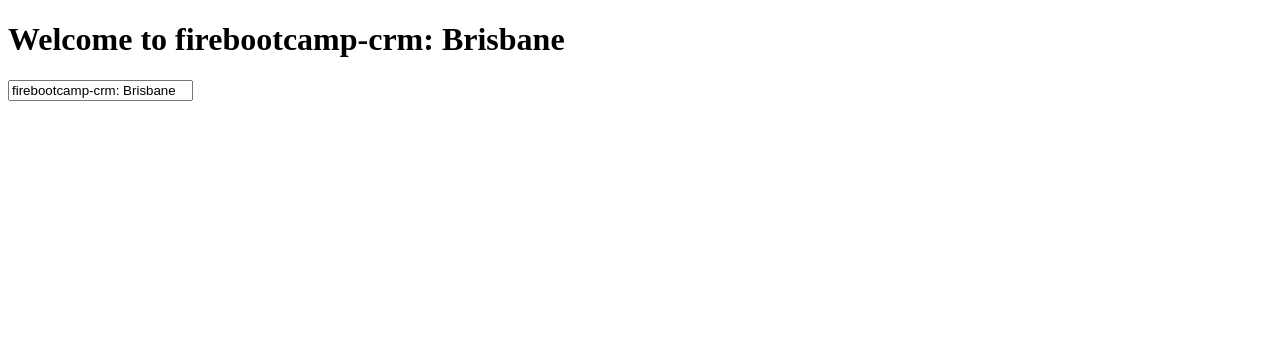
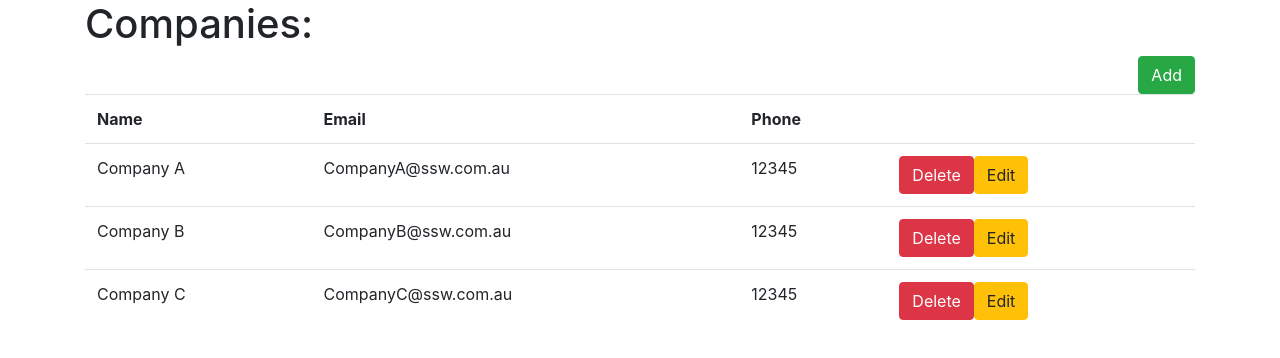
Before and after one commit to SSWConsulting/fbc-angular-brisbane-092019, an Angular app: page / in a window 1280 px wide. Shown: the top 358 px of the page. Built offline with nearby package versions, Linux system fonts and the light colour scheme.

Commit message:
Added companyList component + ngBootstrap

```diff
--- a/angular.json
+++ b/angular.json
@@ -28,9 +28,12 @@
               "src/assets"
             ],
             "styles": [
-              "src/styles.scss"
+              "src/styles.scss",
+              "./node_modules/bootstrap/dist/css/bootstrap.min.css"
             ],
-            "scripts": []
+            "scripts": [
+
+            ]
           },
           "configurations": {
             "production": {
--- a/package.json
+++ b/package.json
@@ -19,6 +19,8 @@
     "@angular/platform-browser": "~8.2.4",
     "@angular/platform-browser-dynamic": "~8.2.4",
     "@angular/router": "~8.2.4",
+    "@ng-bootstrap/ng-bootstrap": "^5.1.1",
+    "bootstrap": "^4.3.1",
     "rxjs": "~6.4.0",
     "tslib": "^1.10.0",
     "zone.js": "~0.9.1"
--- a/src/app/app.component.html
+++ b/src/app/app.component.html
@@ -1,4 +1,8 @@
-
+<!--
 <h1>Welcome to {{title}}</h1>
 
-<input type="text" [(ngModel)]="title"  />
+<input type="text" [(ngModel)]="title"  /> -->
+
+<div class="container">
+    <fbc-company-list></fbc-company-list>
+</div>
--- /dev/null
+++ b/src/app/company/company-list/company-list.component.html
@@ -0,0 +1,21 @@
+
+<h1>Companies: </h1>
+<button class="btn btn-success float-right">Add</button>
+
+<table class="table table-striped">
+  <tr>
+    <th>Name</th>
+    <th>Email</th>
+    <th>Phone</th>
+    <th></th>
+  </tr>
+  <tr *ngFor="let company of companies">
+    <td>{{ company.name }}</td>
+    <td>{{ company.email }}</td>
+    <td>{{ company.phone }}</td>
+    <td>
+      <button class="btn btn-danger">Delete</button>
+      <button class="btn btn-warning">Edit</button>
+    </td>
+  </tr>
+</table>
--- /dev/null
+++ b/src/app/company/company-list/company-list.component.ts
@@ -0,0 +1,23 @@
+import { Component, OnInit } from '@angular/core';
+import { Company } from '../company';
+
+@Component({
+  selector: 'fbc-company-list',
+  templateUrl: './company-list.component.html',
+  styleUrls: ['./company-list.component.scss']
+})
+export class CompanyListComponent implements OnInit {
+
+  companies: Company[];
+
+  constructor() { }
+
+  ngOnInit() {
+    this.companies = [
+      {name: 'Company A', email: 'CompanyA@ssw.com.au', phone: 12345},
+      {name: 'Company B', email: 'CompanyB@ssw.com.au', phone: 12345},
+      {name: 'Company C', email: 'CompanyC@ssw.com.au', phone: 12345},
+    ];
+  }
+
+}
--- /dev/null
+++ b/src/app/company/company.ts
@@ -0,0 +1,5 @@
+export interface Company {
+  name: string;
+  email: string;
+  phone: number;
+}
```
Also changed, not shown: src/app/app.module.ts (+6 -2 lines), src/app/company/company-list/company-list.component.scss (added), 1 other file (tests, documents, lock files or other folders).
